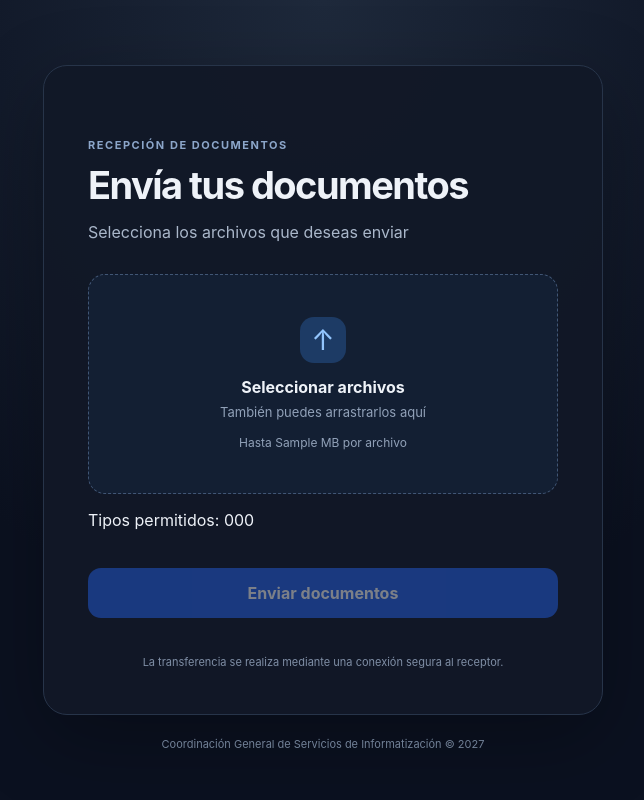
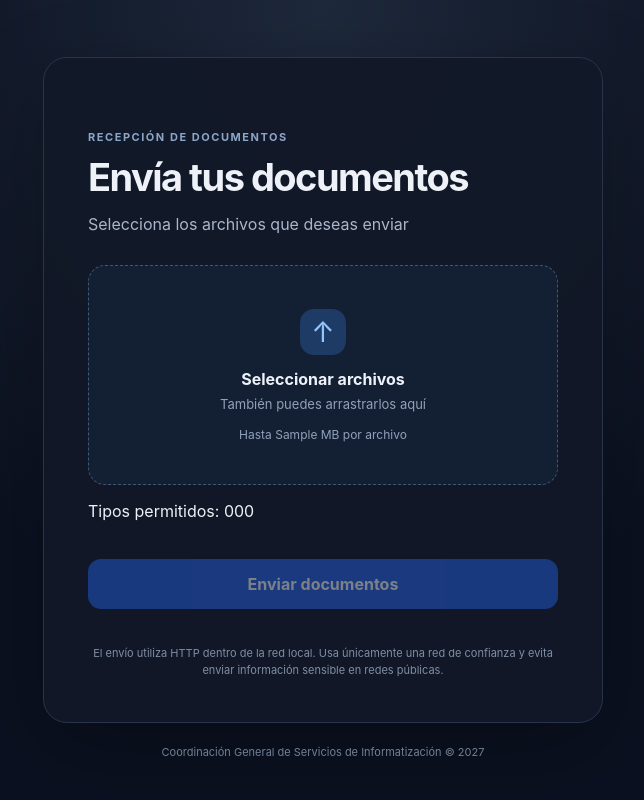
Before and after one commit to mhz698a/DocInBox, a Flask app: template templates/index.html in a window 1280 px wide. Shown: the whole page, without its empty margins (317-961 px from the left). Run offline with Flask 3, Linux system fonts and the light colour scheme; the template is opened without the code that fills it: most values are stand-ins (such as "Sample title", 1, 10 or a date in 2020); parts of the project's set-up code (start-up, migrations or seed data) failed here and were passed over.

Commit message:
Correct LAN receiver descriptions in templates/index.html

```diff
--- a/templates/index.html
+++ b/templates/index.html
@@ -31,7 +31,7 @@
         </button>
       </form>
       <section id="upload-results" class="upload-results" aria-live="polite" aria-label="Estado de envío"></section>
-      <p class="privacy-note">La transferencia se realiza mediante una conexión segura al receptor.</p>
+      <p class="privacy-note">El envío utiliza HTTP dentro de la red local. Usa únicamente una red de confianza y evita enviar información sensible en redes públicas.</p>
     </section>
     <footer>Coordinación General de Servicios de Informatización © 2027</footer>
   </main>
```
